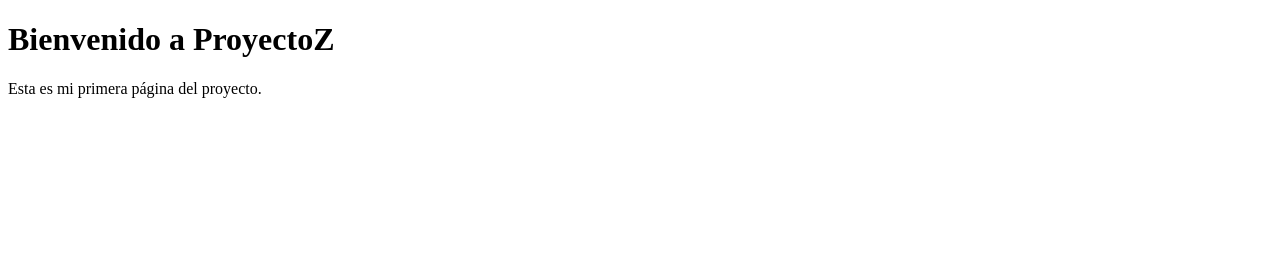
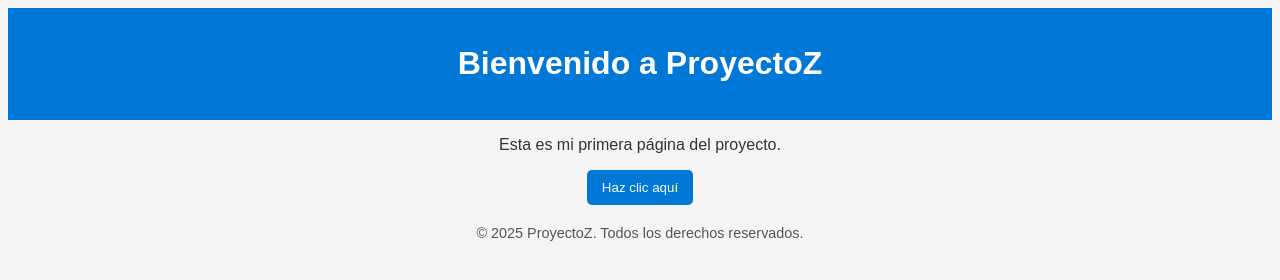
Before and after one commit to dcortesd1234/proyecto--Z, a plain HTML site: page index.html in a window 1280 px wide. Drawn offline with Linux system fonts and the light colour scheme.

Commit message:
modificacion de codigo

```diff
--- a/index.html
+++ b/index.html
@@ -1,10 +1,58 @@
 <!DOCTYPE html>
-<html>
+<html lang="es">
 <head>
+  <meta charset="UTF-8">
+  <meta name="viewport" content="width=device-width, initial-scale=1.0">
   <title>ProyectoZ</title>
+  <style>
+    body {
+      font-family: Arial, sans-serif;
+      background-color: #f4f4f4;
+      text-align: center;
+      color: #333;
+    }
+    header {
+      background-color: #0078d7;
+      color: white;
+      padding: 1em 0;
+    }
+    footer {
+      margin-top: 20px;
+      font-size: 0.9em;
+      color: #555;
+    }
+    button {
+      background-color: #0078d7;
+      color: white;
+      border: none;
+      padding: 10px 15px;
+      border-radius: 5px;
+      cursor: pointer;
+    }
+    button:hover {
+      background-color: #005fa3;
+    }
+  </style>
 </head>
 <body>
-  <h1>Bienvenido a ProyectoZ</h1>
-  <p>Esta es mi primera página del proyecto.</p>
+  <header>
+    <h1>Bienvenido a ProyectoZ</h1>
+  </header>
+
+  <main>
+    <p>Esta es mi primera página del proyecto.</p>
+    <button onclick="mostrarMensaje()">Haz clic aquí</button>
+    <p id="mensaje"></p>
+  </main>
+
+  <footer>
+    <p>&copy; 2025 ProyectoZ. Todos los derechos reservados.</p>
+  </footer>
+
+  <script>
+    function mostrarMensaje() {
+      document.getElementById('mensaje').textContent = '¡Gracias por visitar ProyectoZ!';
+    }
+  </script>
 </body>
 </html>
```
